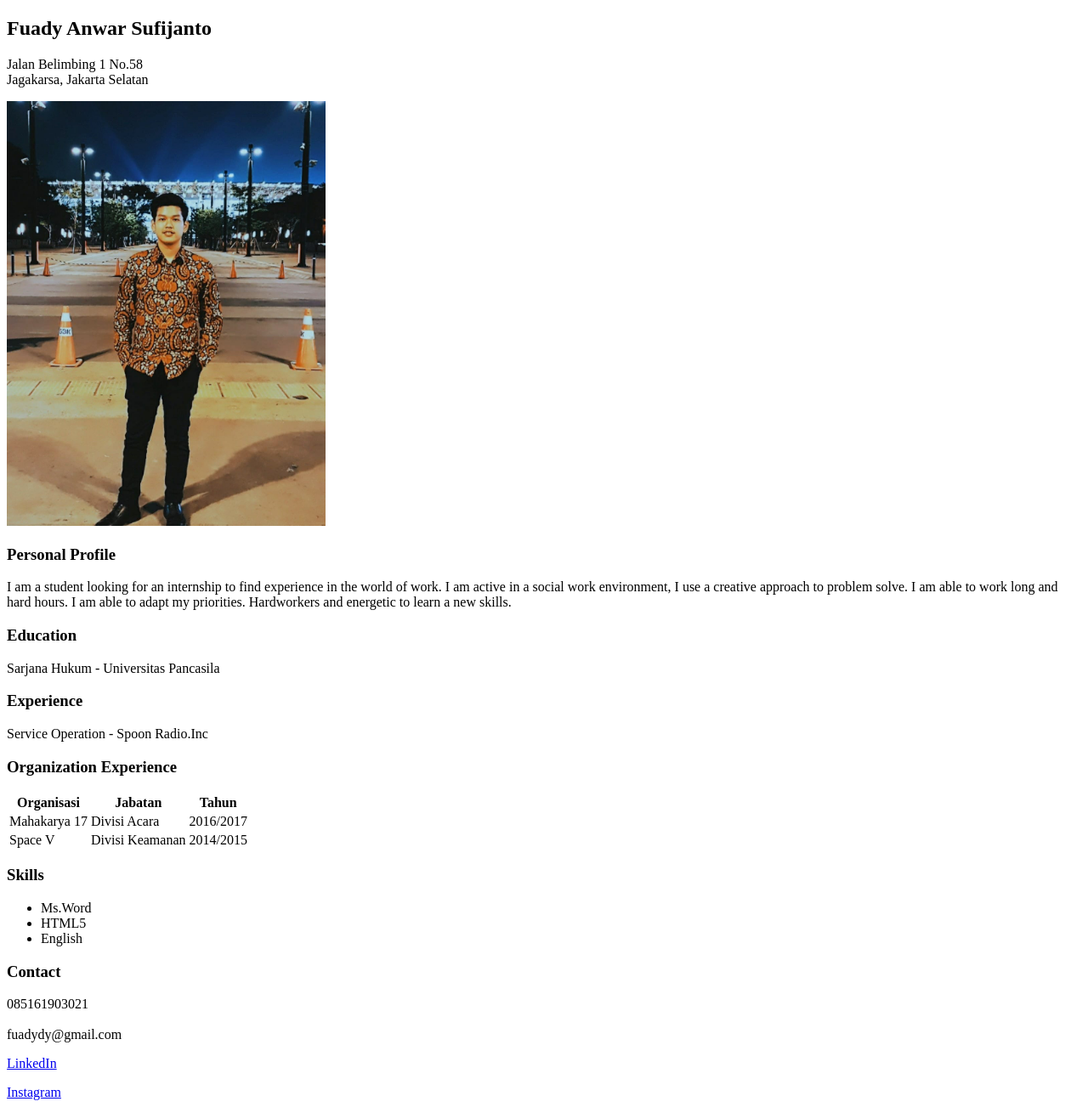
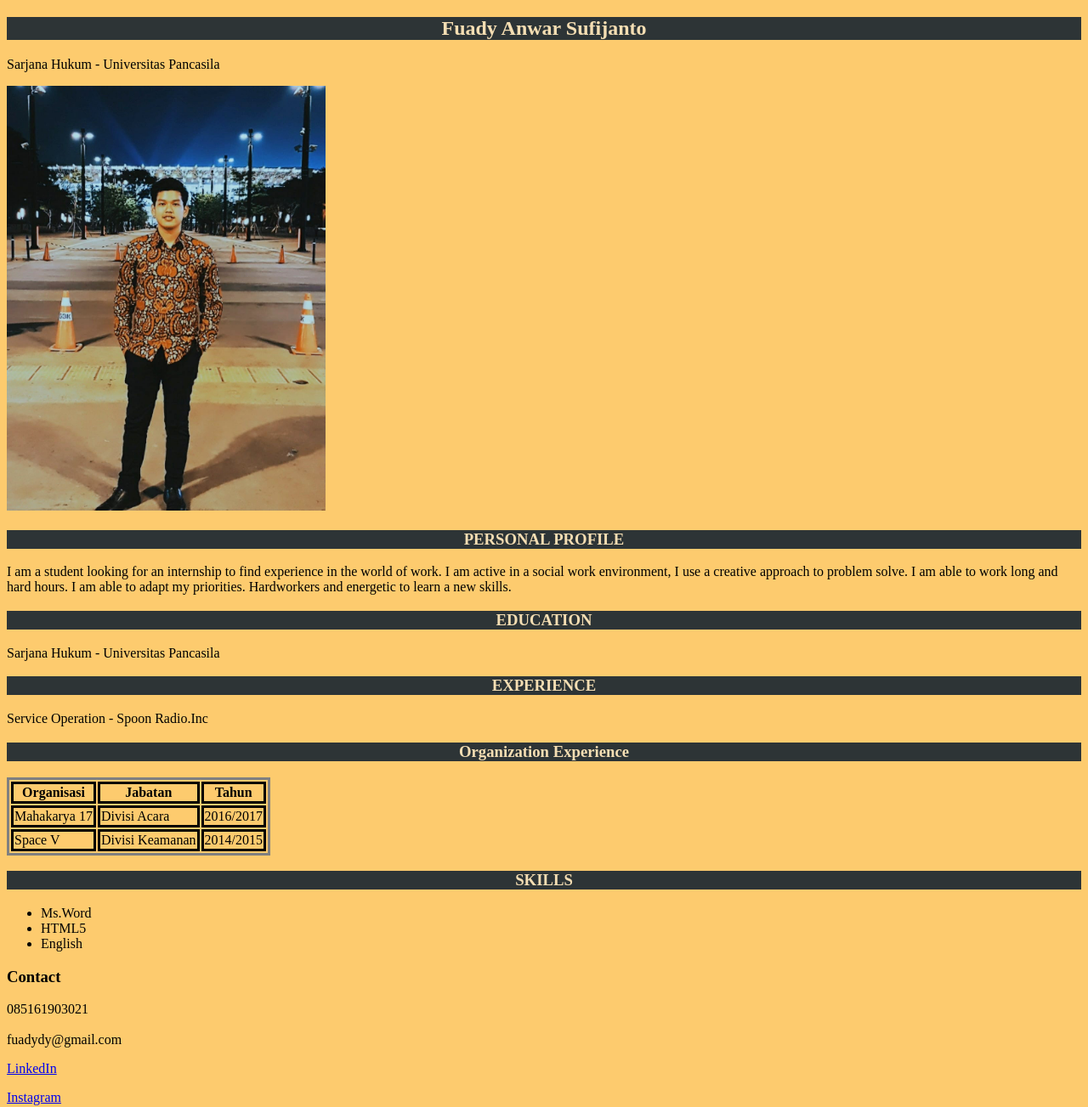
Before and after one commit to fuadydy/FuadyDocs, a plain HTML site: page Fuady HTML5.html in a window 1280 px wide. Shown: the whole page at 85% size. Drawn offline with Linux system fonts and the light colour scheme.

Commit message:
Latihan 3

```diff
--- a/Fuady HTML5.html
+++ b/Fuady HTML5.html
@@ -3,22 +3,39 @@
   <head>
     <title>Fuady Anwar Sufijanto</title>
     <link rel="icon" type="image/x-icon" href="fufu1.jpeg" />
+    <!-- MATERI CSS -->
+    <style>
+      body {
+        background: #fdcb6e;
+      }
+      .title {
+        text-align: center;
+        background: #2d3436;
+        color: wheat;
+      }
+
+      table,
+      tr,
+      th,
+      td {
+        border-style: solid;
+      }
+    </style>
   </head>
   <body>
     <!-- Header -->
     <section>
-      <h1>Fuady Anwar Sufijanto</h1>
-      <p>
-        Jalan Belimbing 1 No.58 <br />Jagakarsa, Jakarta Selatan
-        <br />
-      </p>
+      <div>
+        <h1 class="title">Fuady Anwar Sufijanto</h1>
+        <p>Sarjana Hukum - Universitas Pancasila</p>
+      </div>
     </section>
     <!-- Header -->
     <section>
       <img src="fufu1.jpeg" alt="fuadynwr" height="500" />
     </section>
     <section>
-      <h3>Personal Profile</h3>
+      <h3 class="title">PERSONAL PROFILE</h3>
       <p>
         I am a student looking for an internship to find experience in the world
         of work. I am active in a social work environment, I use a creative
@@ -28,16 +45,17 @@
       </p>
     </section>
     <section>
-      <h3>Education</h3>
+      <h3 class="title">EDUCATION</h3>
       <p>Sarjana Hukum - Universitas Pancasila</p>
     </section>
     <section>
-      <h3>Experience</h3>
+      <h3 class="title">EXPERIENCE</h3>
       Service Operation - Spoon Radio.Inc
     </section>
+    <!-- TABLE -->
     <section>
-      <h3>Organization Experience</h3>
-      <table>
+      <h3 class="title">Organization Experience</h3>
+      <table class="content">
         <tr>
           <th>Organisasi</th>
           <th>Jabatan</th>
@@ -54,9 +72,10 @@
           <td>2014/2015</td>
         </tr>
       </table>
+      <!-- TABLE -->
     </section>
     <section>
-      <h3>Skills</h3>
+      <h3 class="title">SKILLS</h3>
       <ul>
         <li>Ms.Word</li>
         <li>HTML5</li>
```
